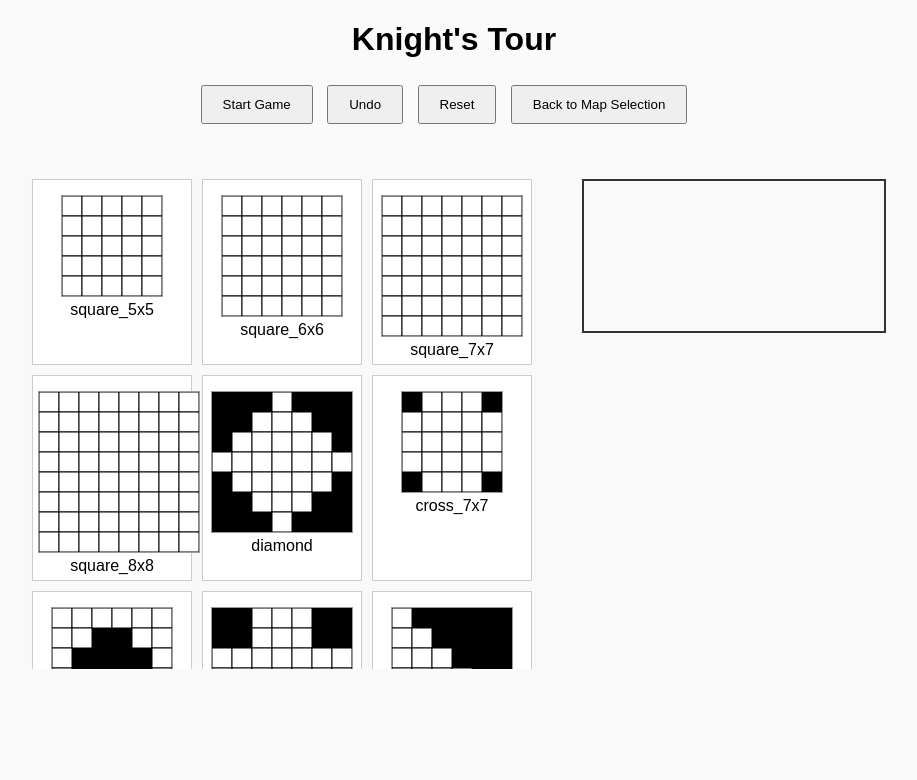
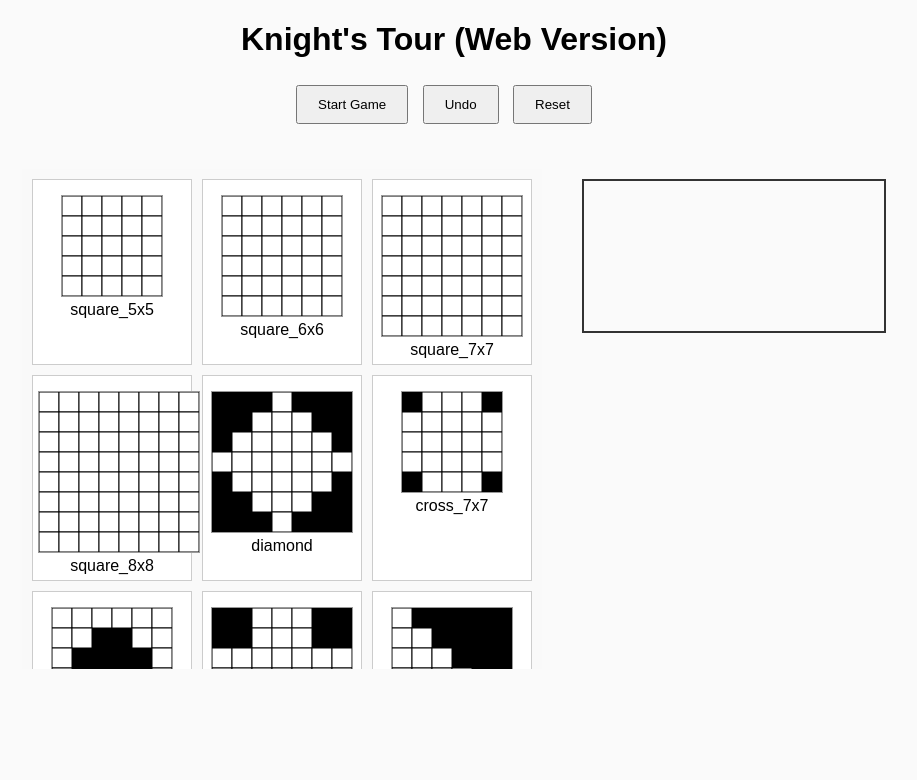
Before and after one commit to hahn56789/hahn56789.github.io, a plain HTML site: page index.html in a window 1280 px wide. Shown: the whole page, without its empty margins (186-1103 px from the left). Drawn offline with Linux system fonts and the light colour scheme.

Commit message:
del button

```diff
--- a/index.html
+++ b/index.html
@@ -51,12 +51,11 @@
 </style>
 </head>
 <body>
-  <h1>Knight's Tour</h1>
+  <h1>Knight's Tour (Web Version)</h1>
   <div id="controls">
     <button onclick="startGame()">Start Game</button>
     <button onclick="undoMove()">Undo</button>
     <button onclick="resetGame()">Reset</button>
-    <button onclick="backToMapSelection()">Back to Map Selection</button>
     <span id="timer" style="margin-left: 20px; font-weight: bold;"></span>
   </div>
   <div id="layout" style="margin-top: 20px;">
@@ -172,12 +171,6 @@
       }
     }
 
-    function backToMapSelection() {
-      stopTimer();
-
-      grid.style.display = 'grid';
-      loadMaps();
-    }
 
     function startTimer() {
       clearInterval(timerInterval);
```
